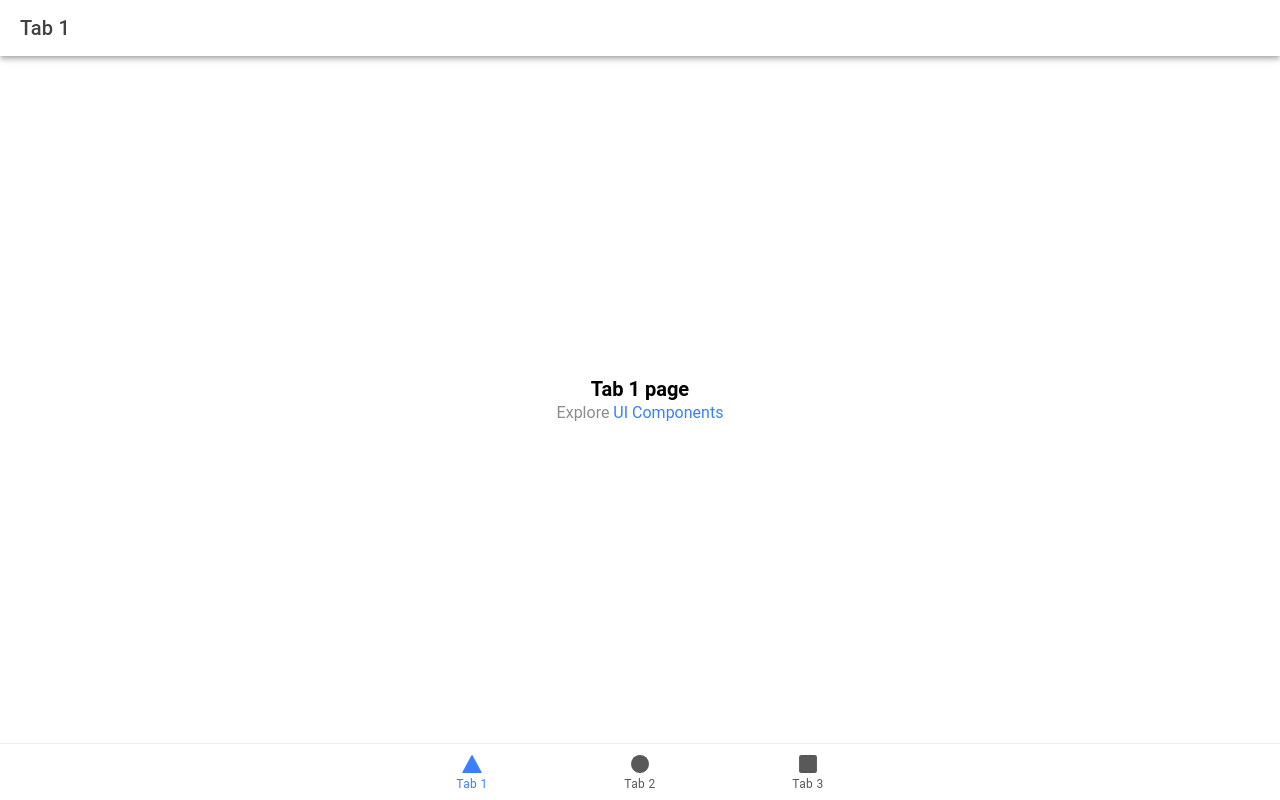
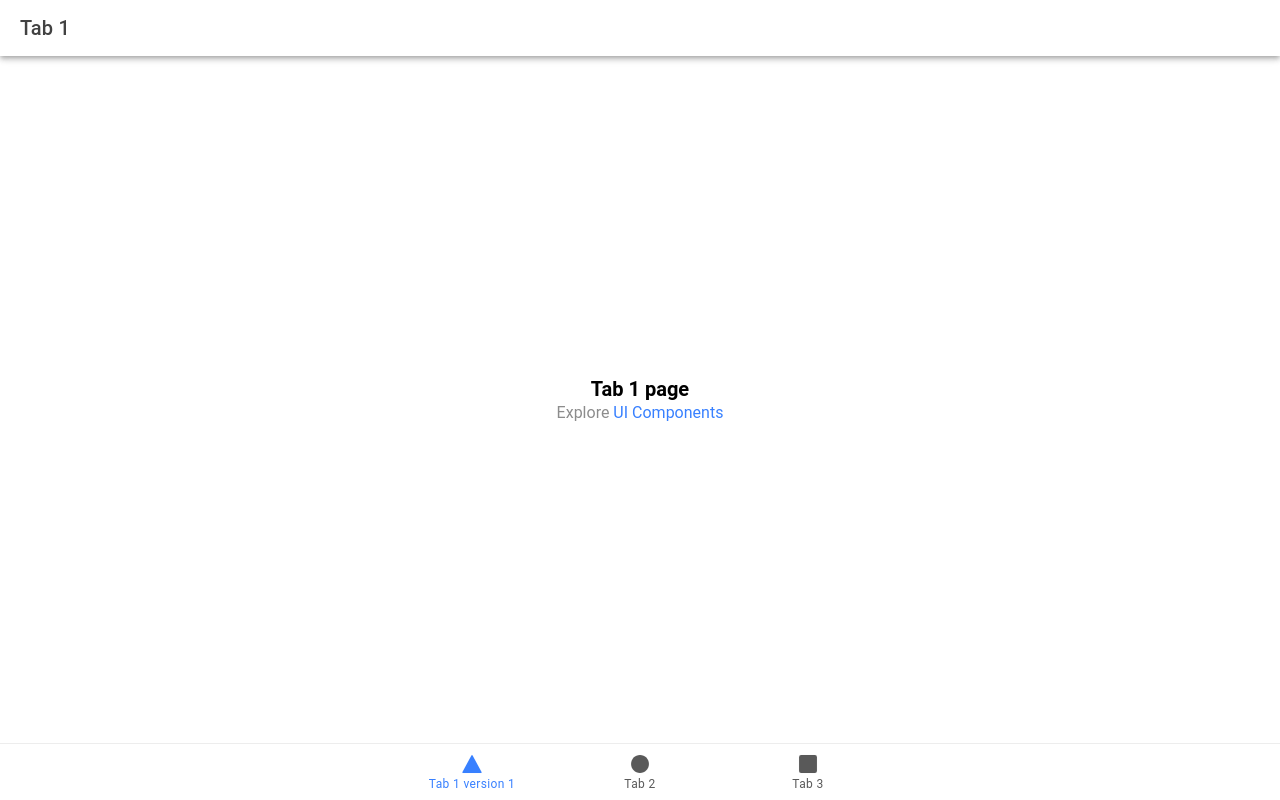
Before and after one commit to Sivaraman1530/auto, a React (Vite) app: page /tab1 in a window 1280 px wide. Built offline with nearby package versions, Linux system fonts and the light colour scheme; what @capgo/capacitor-updater would draw is missing.

Commit message:
changle url

```diff
--- a/src/App.tsx
+++ b/src/App.tsx
@@ -57,7 +57,7 @@ const App: React.FC = () => (
         <IonTabBar slot="bottom">
           <IonTabButton tab="tab1" href="/tab1">
             <IonIcon aria-hidden="true" icon={triangle} />
-            <IonLabel>Tab 1</IonLabel>
+            <IonLabel>Tab 1 version 1</IonLabel>
           </IonTabButton>
           <IonTabButton tab="tab2" href="/tab2">
             <IonIcon aria-hidden="true" icon={ellipse} />
--- a/src/update.tsx
+++ b/src/update.tsx
@@ -11,7 +11,7 @@ App.addListener('appStateChange', async(state) => {
        // Do the download during user active app time to prevent failed download
        data = await CapacitorUpdater.download({
        version: '2.0.0',
-       url: 'https://github.com/Sivaraman1530/sample-test/archive/refs/tags/v-8.zip',
+       url: 'https://github.com/Sivaraman1530/auto/archive/refs/tags/v2.zip',
        })
      }
      console.log("data",JSON.stringify(data))
```
